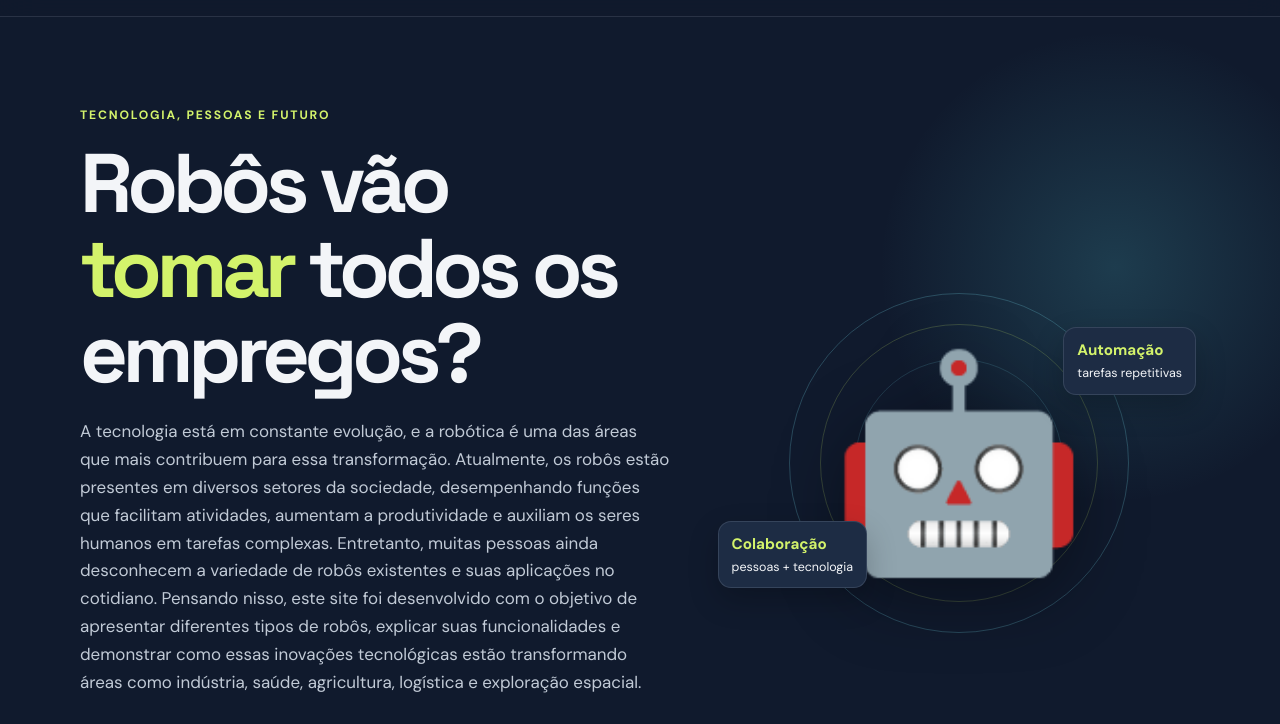
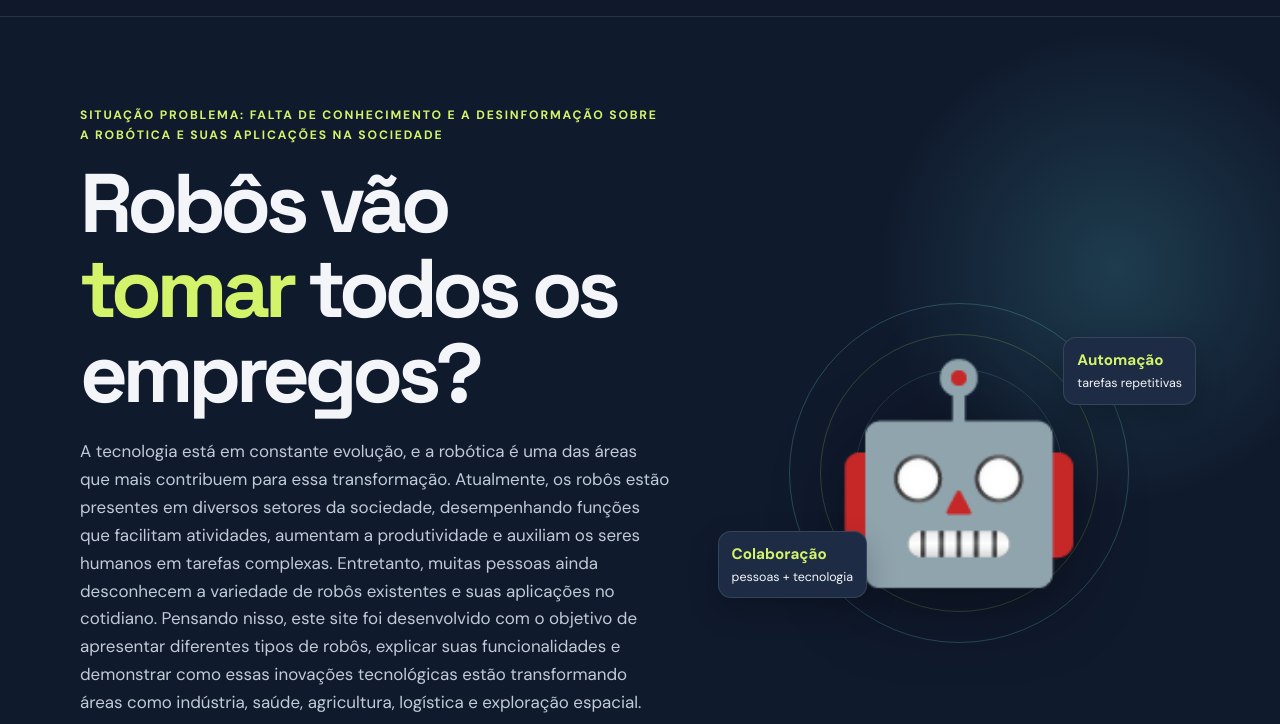
Before and after one commit to medioteg/robos-trabalho, a plain HTML site: page index.html in a window 1280 px wide. Shown: the part 56-780 px from the top of the page. Drawn offline with Linux system fonts and the light colour scheme.

```diff
--- a/index.html
+++ b/index.html
@@ -164,7 +164,7 @@
     <section class="hero" id="inicio">
       <div class="hero-grid wrap">
         <div>
-          <div class="eyebrow">Tecnologia, pessoas e futuro</div>
+          <div class="eyebrow">Situação problema: falta de conhecimento e a desinformação sobre a robótica e suas aplicações na sociedade</div>
           <h1>Robôs vão <span>tomar</span> todos os empregos?</h1>
           <p class="hero-copy">A tecnologia está em constante evolução, e a robótica é uma das áreas que mais contribuem para essa transformação. Atualmente, os robôs estão presentes em diversos setores da sociedade, desempenhando funções que facilitam atividades, aumentam a produtividade e auxiliam os seres humanos em tarefas complexas. Entretanto, muitas pessoas ainda desconhecem a variedade de robôs existentes e suas aplicações no cotidiano. Pensando nisso, este site foi desenvolvido com o objetivo de apresentar diferentes tipos de robôs, explicar suas funcionalidades e demonstrar como essas inovações tecnológicas estão transformando áreas como indústria, saúde, agricultura, logística e exploração espacial.</p>
           <div class="hero-actions">
```
